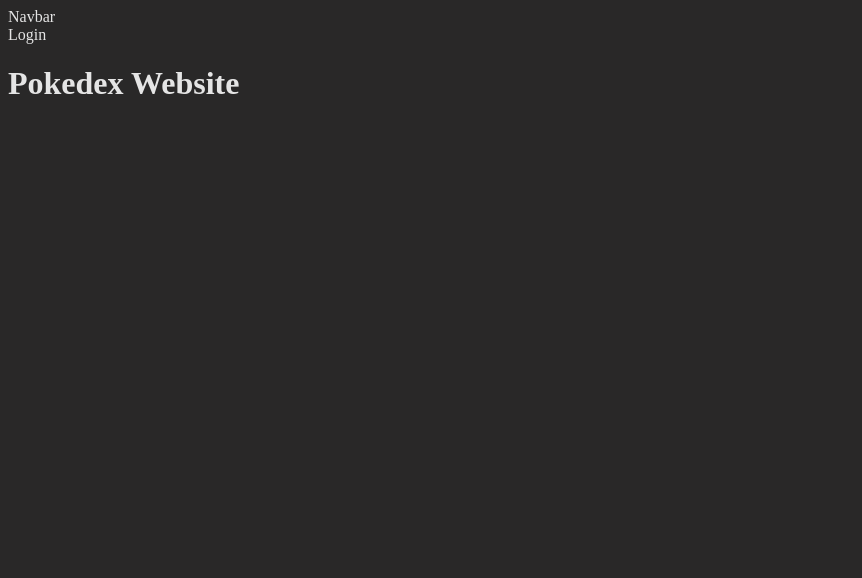
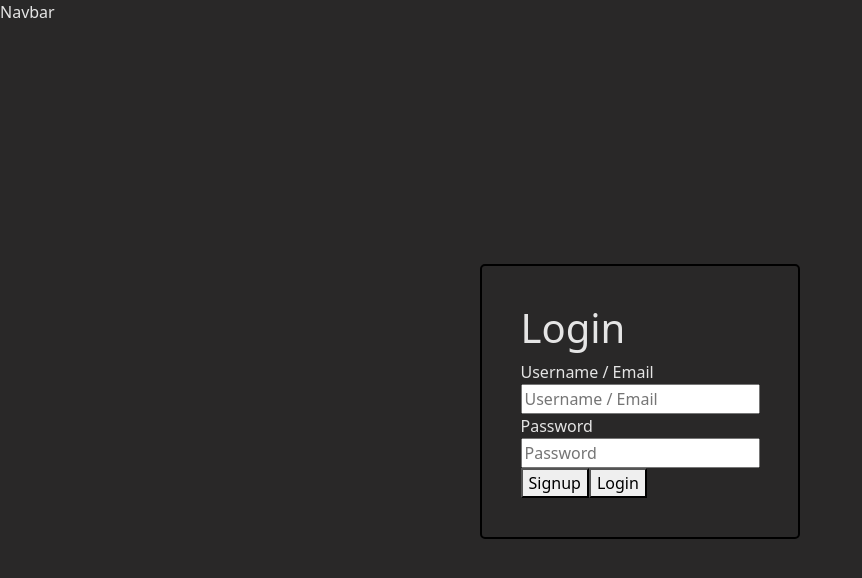
Before and after one commit to DakotaSpencer/Projects-In-Web-Dev, a React (Create React App) app in the folder frontend/pokesite/: page /login in a window 1280 px wide. Shown: the top 578 px of the page, without its empty margins (0-862 px from the left). Built offline with nearby package versions, Linux system fonts and the light colour scheme.

Commit message:
Started the design
Got the things that I need on the page, working on designing it to the layout

```diff
--- a/frontend/pokesite/package.json
+++ b/frontend/pokesite/package.json
@@ -6,6 +6,7 @@
     "@testing-library/jest-dom": "^5.17.0",
     "@testing-library/react": "^13.4.0",
     "@testing-library/user-event": "^13.5.0",
+    "bootstrap": "^5.3.3",
     "react": "^18.2.0",
     "react-bootstrap": "^2.10.2",
     "react-dom": "^18.2.0",
--- a/frontend/pokesite/src/App.js
+++ b/frontend/pokesite/src/App.js
@@ -24,7 +24,6 @@
             </Routes>
           </div>
       </BrowserRouter>
-      <h1>Pokedex Website</h1>
     </div>
   );
 }
--- a/frontend/pokesite/src/App.scss
+++ b/frontend/pokesite/src/App.scss
@@ -1,7 +1,23 @@
-@import '../src/index.scss';
+@import "../src/index.scss";
 
 // testing that styling works
-body{
-  background-color: $black;
-  color: $light-grey;
+body {
+	background-color: $black;
+	color: $light-grey;
 }
+
+.borderContainer {
+	border: 2px black solid;
+  border-radius: 5px;
+}
+
+.login {
+	display: flex;
+	align-items: center;
+	justify-content: center;
+	height: 100%;
+	margin-top: 30vh;
+  .borderContainer{
+    padding: 3%;
+  }
+}
--- a/frontend/pokesite/src/index.scss
+++ b/frontend/pokesite/src/index.scss
@@ -7,5 +7,6 @@
 // Other vars
 
 // Imports
+@import "~bootstrap/scss/bootstrap";
 
 // Mixins
--- a/frontend/pokesite/src/pages/Login.js
+++ b/frontend/pokesite/src/pages/Login.js
@@ -1,9 +1,37 @@
-import React from 'react'
+import React from "react";
 
 const Login = () => {
-  return (
-    <div>Login</div>
-  )
-}
+	return (
+		<div className="login">
+			<div className="borderContainer">
+				<h1>Login</h1>
+				<div>
+					<div className="inputs">
+						<label htmlFor="email">Username / Email</label>
+						<br />
+						<input
+							name="email"
+							type="text"
+							placeholder="Username / Email"
+						/>
+						<br />
+						<label htmlFor="password">Password</label>
+						<br />
+						<input
+							name="password"
+							type="password"
+							placeholder="Password"
+						/>
+						<br />
+					</div>
+					<div className="buttons">
+						<button>Signup</button>
+						<button>Login</button>
+					</div>
+				</div>
+			</div>
+		</div>
+	);
+};
 
-export default Login
+export default Login;
```
Also changed, not shown: 1 other file (tests, documents, lock files or other folders).
